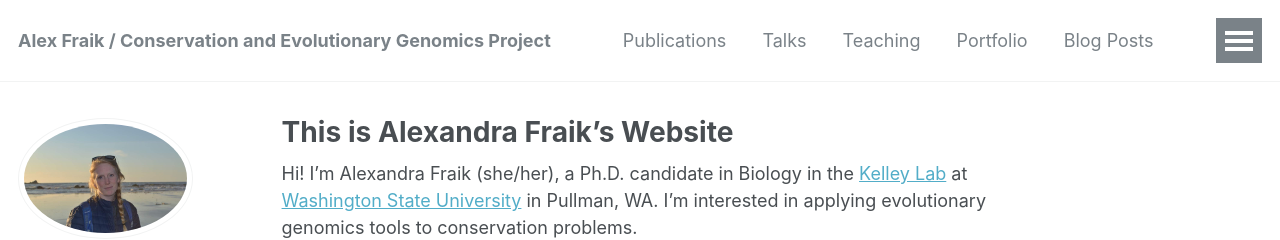
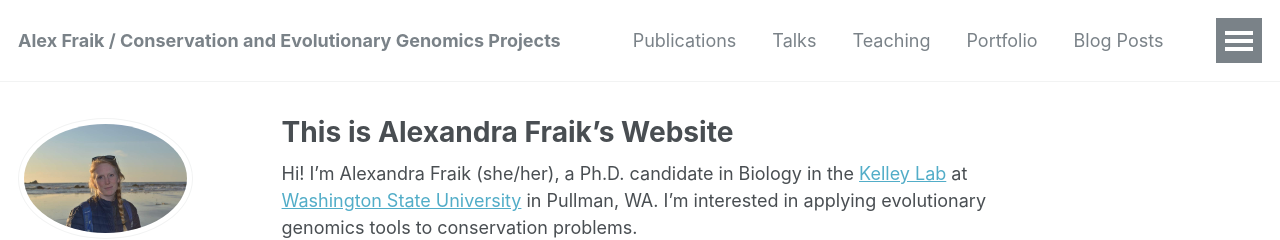
Before and after one commit to akfraik/akfraik.github.io, a Jekyll site: the page built from _pages/about.md, in a window 1280 px wide. Shown: the top 240 px of the page. Built offline with Jekyll 4.4.1, drawn with Linux system fonts in a browser that asks for light colours; some web fonts are replaced.

Commit message:
Update _config.yml

```diff
--- a/_config.yml
+++ b/_config.yml
@@ -7,7 +7,7 @@
 
 # Site Settings
 locale                   : "en-US"
-title                    : "Alex Fraik / Conservation and Evolutionary Genomics Project"
+title                    : "Alex Fraik / Conservation and Evolutionary Genomics Projects"
 title_separator          : " "
 name                     : &name "Alex Fraik"
 description              : &description "Alexandra Fraik, Ph.D. Candidate, Washington State University, School of Biological Sciences"
```
